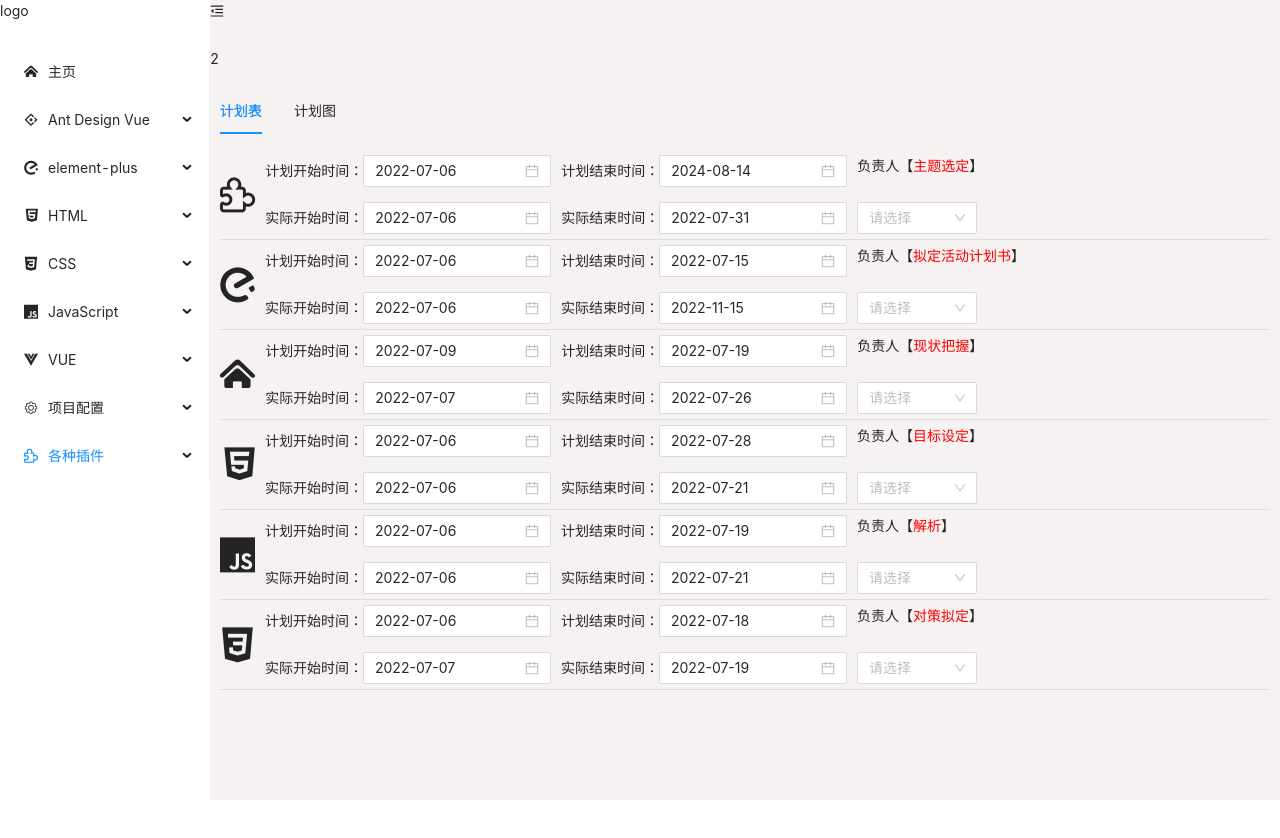
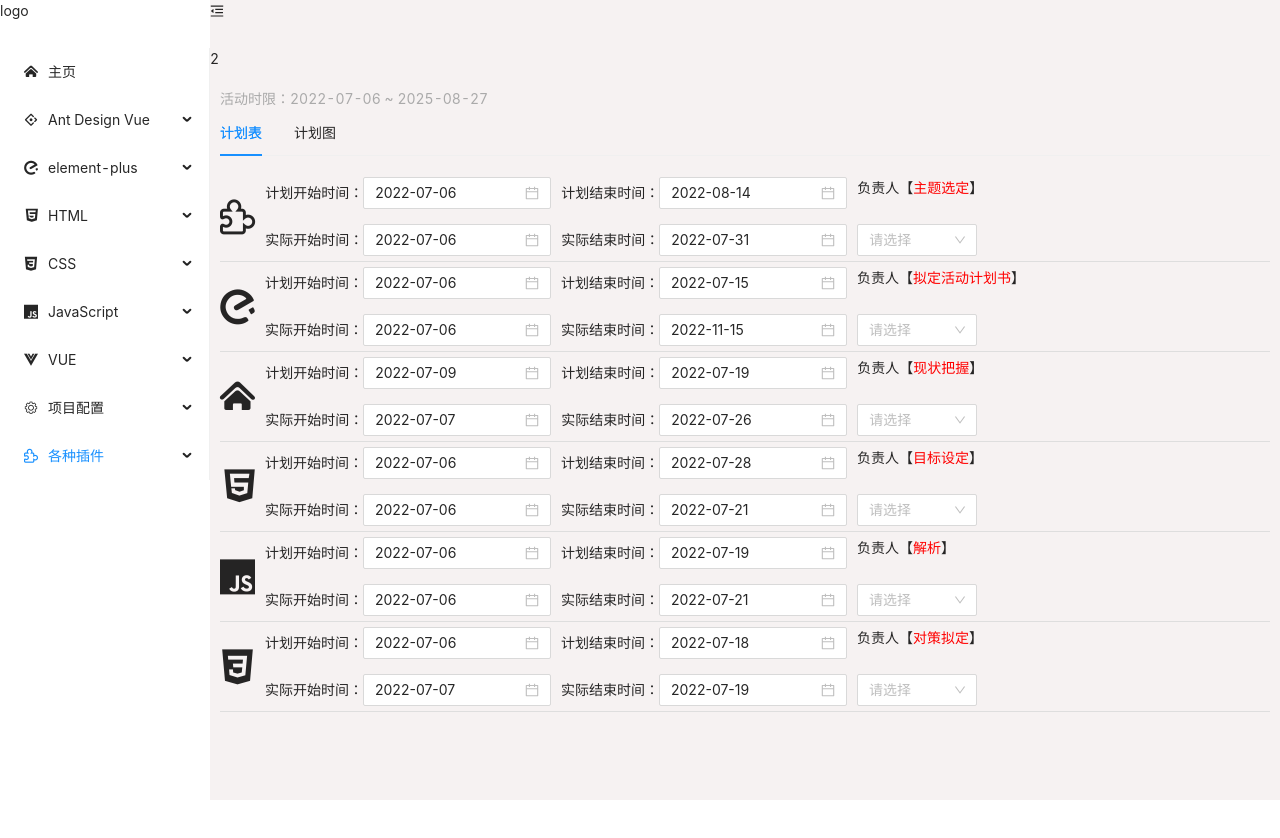
Before and after one commit to StudyDayByDay/laboratory-vue3, a Vue app: page /#/dhtmlxGantt in a window 1280 px wide. Shown: the top 838 px of the page. Built offline with nearby package versions, Linux system fonts and the light colour scheme.

Commit message:
feat：实现toolTip功能、实现表格父子关系、实现动态颜色块、设置甘特图时间范围、表单联动图形

```diff
--- a/src/views/plugins/components/planChart.vue
+++ b/src/views/plugins/components/planChart.vue
@@ -17,7 +17,7 @@ import {reactive, ref, defineProps, onMounted} from 'vue';
 import {basicData} from '../utils/data';
 
 
-const props = defineProps(['formData']);
+const props = defineProps(['formData', 'startDate', 'endDate']);
 // ref
 const ganttRef = ref(null);
 // 时间type
@@ -25,6 +25,9 @@ const time = ref('day');
 // 数据
 const tasks = reactive({data: []});
 const ganttConfig = () => {
+  // 设置时间范围
+  gantt.config.start_date = new Date(props.startDate.replace(/-/g,  '/'));
+  gantt.config.end_date = new Date(props.endDate.replace(/-/g,  '/'));
   // 显示连线
   gantt.config.show_links = true;
   // 显示进度
@@ -47,10 +50,10 @@ const ganttConfig = () => {
   // };
   // 提示框内容
   gantt.templates.tooltip_text = (start, end, task) => {
-    return '<b>任务内容:</b>' + task.text +
-        '<br/><b>计划开始:</b> ' + task.start_date +
-        '<br/><b>持续时间:</b> ' + task.duration +
-        '<br/><b>进度:</b> ' + task.progress;
+    return '<b>步骤:</b>' + task.text +
+        '<br/><b>负责人:</b> ' + (task.role || '') +
+        '<br/><b>开始时间:</b> ' + moment(task.start_date).format('YYYY-MM-DD') +
+        '<br/><b>结束时间:</b> ' + moment(task.end_date).format('YYYY-MM-DD');
   };
   // 设置周末隐藏，次功能仅在专业版可用
   // gantt.ignore_time = (date) => {
@@ -80,21 +83,29 @@ const ganttConfig = () => {
   // gantt.config.readonly = true;
   // 是否显示左侧树表格
   gantt.config.show_grid = true;
-  // 表格列设置
+  // 表格列设置  https://docs.dhtmlx.com/gantt/api__gantt_columns_config.html
   gantt.config.columns = [
-    {name: 'text', label: '步骤', width: '120', align: 'center'},
-    {name: 'start_date', label: '计划开始', width: '100', align: 'center'},
-    {name: 'duration', label: '持续时间', width: '100', align: 'center'},
-    {name: 'progress', label: '进度', width: '100', align: 'center'},
+    {name: 'text', label: '步骤', tree: true, width: '150', align: 'center'},
+    // {name: 'start_date', label: '开始', width: '100', align: 'center'},
+    // {name: 'end_date', label: '结束', width: '100', align: 'center'},
+    // {name: 'duration', label: '持续时间', width: '100', align: 'center'},
+    // {name: 'progress', label: '进度', width: '100', align: 'center'},
+    {name: 'role', label: '负责人', width: '100', align: 'center'},
   ];
   // 任务条上的文字大小 以及取消border自带样式
   gantt.templates.task_class = function () {
     return 'firstLevelTask';
   };
+  // 设置任务栏颜色 https://docs.dhtmlx.com/gantt/api__gantt_task_class_template.html
+  gantt.templates.task_class = function (start, end, task) {
+    console.log(moment(start).format('YYYY-MM-DD'), moment(end).format('YYYY-MM-DD'), task, 'task');
+    return task?.color ?? '';
+  };
   // 初始化
   gantt.init(ganttRef.value);
       // 数据解析
-  gantt.parse(basicData);
+  // gantt.parse(basicData);
+  gantt.parse(dataFormat(props.formData));
 };
 
 const timeChange = (e) => {
@@ -144,9 +155,51 @@ const timeChange = (e) => {
   // 初始化
   gantt.init(ganttRef.value);
       // 数据解析
-  gantt.parse(basicData);
+  gantt.parse(dataFormat(props.formData));
 };
 
+const dataFormat = (data) => {
+  const ganttObj = {
+    data: [],
+    links: []
+  };
+  data.forEach((item, index) => {
+    // 计划是否大于实际
+    const color = item.planEnd.diff(item.planStart, 'd') > item.actualEnd.diff(item.actualStart, 'd') ? 'contain' : 'over';
+    const planData = {
+      id: 'planData' + index,
+      text: item.chargeMan,
+      start_date: item.planStart.format('DD-MM-YYYY'),
+      end_date: item.planEnd.format('DD-MM-YYYY'),
+      progress: 0.4,
+      open: true,
+      role: item.role,
+    };
+    const actualData = {
+      id: 'actualData' + index,
+      text: '实际',
+      start_date: item.actualStart.format('DD-MM-YYYY'),
+      end_date: item.actualEnd.format('DD-MM-YYYY'),
+      progress: 0.4,
+      open: true,
+      role: item.role,
+      parent: planData.id,
+      color,
+    };
+    const link = {
+      id: 'planLink' + index,
+      source: planData.id,
+      target: actualData.id,
+      type: '1'
+    };
+
+    ganttObj.data.push(planData);
+    ganttObj.data.push(actualData);
+    ganttObj.links.push(link);
+  });
+
+  return ganttObj;
+};
 onMounted(() => {
   ganttConfig();
 });
@@ -161,4 +214,12 @@ onMounted(() => {
 .weekend{
     background: #bfbfbf;
 }
+
+.over {
+  background-color: #e43c59;
+}
+
+.contain {
+  background-color: #f57730;
+}
 </style>
--- a/src/views/plugins/components/planTable.vue
+++ b/src/views/plugins/components/planTable.vue
@@ -4,13 +4,13 @@
             <div :class="['icon', 'iconfont', item.icon]"></div>
             <div class="from">
                 <div class="from-item">
-                    <span>计划开始时间：<a-date-picker v-model:value="item.planStart" :allowClear="false"/></span>
-                    <span>计划结束时间：<a-date-picker v-model:value="item.planEnd" :allowClear="false"/></span>
+                    <span>计划开始时间：<a-date-picker v-model:value="item.planStart" :allowClear="false" :disabledDate="disabledDate"/></span>
+                    <span>计划结束时间：<a-date-picker v-model:value="item.planEnd" :allowClear="false" :disabledDate="disabledDate"/></span>
                     <span>负责人【<span style="color: red;">{{item.chargeMan}}</span>】</span>
                 </div>
                 <div class="from-item">
-                    <span>实际开始时间：<a-date-picker v-model:value="item.actualStart" :allowClear="false"/></span>
-                    <span>实际结束时间：<a-date-picker v-model:value="item.actualEnd" :allowClear="false"/></span>
+                    <span>实际开始时间：<a-date-picker v-model:value="item.actualStart" :allowClear="false" :disabledDate="disabledDate"/></span>
+                    <span>实际结束时间：<a-date-picker v-model:value="item.actualEnd" :allowClear="false" :disabledDate="disabledDate"/></span>
                     <a-select ref="select" v-model:value="item.role" placeholder="请选择" style="width: 120px">
                         <a-select-option value="admin">管理员</a-select-option>
                     </a-select>
@@ -21,10 +21,16 @@
 </template>
 
 <script setup>
-import {reactive} from 'vue';
+import dayjs from 'dayjs';
 
 // eslint-disable-next-line vue/no-setup-props-destructure
-const {formData} = defineProps(['formData']);
+const {formData, startDate, endDate} = defineProps(['formData', 'startDate', 'endDate']);
+const disabledDate = (current) => {
+  console.log(endDate, current, '123');
+      // Can not select days before today and today
+//   return current < dayjs(startDate).date() && current > dayjs(endDate).date();
+  return current < dayjs(startDate).subtract(1, 'day').endOf('day') || current > dayjs(endDate).endOf('day');
+};
 </script>
 
 <style lang="less" scoped>
--- a/src/views/plugins/dhtmlxGantt.vue
+++ b/src/views/plugins/dhtmlxGantt.vue
@@ -1,11 +1,12 @@
 <template>
     <div class="gant">
+      <div class="gray">活动时限：{{startDate}} ~ {{endDate}}</div>
       <a-tabs v-model:activeKey="activeKey">
         <a-tab-pane key="planTable" tab="计划表"/>
         <a-tab-pane key="planChart" tab="计划图"/>
       </a-tabs>
       <!-- is要使用字符串的形式来控制组件的话，就需要把组件注册。不注册就直接用这种对象的方式 -->
-      <component :is="activeKey === 'planTable' ? planTable : planChart" :formData="formData"></component>
+      <component :is="activeKey === 'planTable' ? planTable : planChart" :formData="formData" :startDate="startDate" :endDate="endDate"></component>
     </div>
   </template>
 
@@ -16,14 +17,18 @@ import planChart from './components/planChart';
 import planTable from './components/planTable';
 // 当前key
 const activeKey = ref('planTable');
+const startDate = '2022-07-06';
+const endDate = '2025-08-27';
 const formData = reactive([
-  {id: 1, icon: 'iconMe-chajian1', planStart: dayjs('2022-07-06', 'YYYY-MM-DD'), planEnd: dayjs('2024-08-14', 'YYYY-MM-DD'), actualStart: dayjs('2022-07-06', 'YYYY-MM-DD'), actualEnd: dayjs('2022-07-31', 'YYYY-MM-DD'), chargeMan: '主题选定', role: undefined},
+  {id: 1, icon: 'iconMe-chajian1', planStart: dayjs('2022-07-06', 'YYYY-MM-DD'), planEnd: dayjs('2022-08-14', 'YYYY-MM-DD'), actualStart: dayjs('2022-07-06', 'YYYY-MM-DD'), actualEnd: dayjs('2022-07-31', 'YYYY-MM-DD'), chargeMan: '主题选定', role: undefined},
   {id: 2, icon: 'iconMe-elment', planStart: dayjs('2022-07-06', 'YYYY-MM-DD'), planEnd: dayjs('2022-07-15', 'YYYY-MM-DD'), actualStart: dayjs('2022-07-06', 'YYYY-MM-DD'), actualEnd: dayjs('2022-11-15', 'YYYY-MM-DD'), chargeMan: '拟定活动计划书', role: undefined},
   {id: 3, icon: 'iconMe-shouye', planStart: dayjs('2022-07-09', 'YYYY-MM-DD'), planEnd: dayjs('2022-07-19', 'YYYY-MM-DD'), actualStart: dayjs('2022-07-07', 'YYYY-MM-DD'), actualEnd: dayjs('2022-07-26', 'YYYY-MM-DD'), chargeMan: '现状把握', role: undefined},
   {id: 4, icon: 'iconMe-html5', planStart: dayjs('2022-07-06', 'YYYY-MM-DD'), planEnd: dayjs('2022-07-28', 'YYYY-MM-DD'), actualStart: dayjs('2022-07-06', 'YYYY-MM-DD'), actualEnd: dayjs('2022-07-21', 'YYYY-MM-DD'), chargeMan: '目标设定', role: undefined},
   {id: 5, icon: 'iconMe-javascript', planStart: dayjs('2022-07-06', 'YYYY-MM-DD'), planEnd: dayjs('2022-07-19', 'YYYY-MM-DD'), actualStart: dayjs('2022-07-06', 'YYYY-MM-DD'), actualEnd: dayjs('2022-07-21', 'YYYY-MM-DD'), chargeMan: '解析', role: undefined},
   {id: 6, icon: 'iconMe-css', planStart: dayjs('2022-07-06', 'YYYY-MM-DD'), planEnd: dayjs('2022-07-18', 'YYYY-MM-DD'), actualStart: dayjs('2022-07-07', 'YYYY-MM-DD'), actualEnd: dayjs('2022-07-19', 'YYYY-MM-DD'), chargeMan: '对策拟定', role: undefined},
 ]);
+
+console.log(dayjs('2022-07-06', 'YYYY-MM-DD'), '时间');
 </script>
 
 <style lang="less" scoped>
@@ -31,4 +36,8 @@ const formData = reactive([
   width: 100%;
   height: 100%;
 }
+
+.gray {
+  color: #aaa;
+}
 </style>
--- a/src/views/plugins/utils/data.js
+++ b/src/views/plugins/utils/data.js
@@ -78,17 +78,21 @@ const originData = [{
 }];
 
 const basicData = {
+  // https://docs.dhtmlx.com/gantt/desktop__loading.html   gantt数据结构解析
   data: [
-    {id: 1, text: 'Project #2', start_date: '01-11-2022',
-      duration: 18, progress: 0.4, open: true},
-    {id: 2, text: 'Task #1', start_date: '13-11-2022',
-      duration: 8, progress: 0.6, parent: 1},
-    {id: 3, text: 'Task #2', start_date: '20-11-2022',
-      duration: 8, progress: 0.6, parent: 1}
+    // {id: 1, text: 'Project #2', start_date: '01-11-2022', duration: 18, progress: 0.4, open: true},
+    // {id: 2, text: 'Task #1', start_date: '13-11-2022', duration: 8, progress: 0.6, parent: 1},
+    // {id: 3, text: 'Task #2', start_date: '20-11-2022', duration: 8, progress: 0.6, parent: 1}
+    // 使用结束时间，会自动计算duration
+    // id可为string或者number，这个id就是links里面source和target使用的id
+    {id: 1, text: 'Project #2', start_date: '01-11-2022', end_date: '03-11-2022', progress: 0.4, open: true},
+    {id: 2, text: 'Task #1', start_date: '13-11-2022', end_date: '23-11-2022', progress: 0.6, parent: 1},
+    {id: 3, text: 'Task #2', start_date: '20-11-2022', end_date: '25-11-2022', progress: 0.6, parent: 1}
   ],
   links: [
-    {id: 1, source: 1, target: 2, type: '1'},
-    {id: 2, source: 2, target: 3, type: '0'}
+    // 这个id可为string或者number，跟data的id没关系。
+    {id: 5, source: 1, target: 2, type: '1'},
+    {id: 6, source: 2, target: 3, type: '0'}
   ]
 };
 
```
